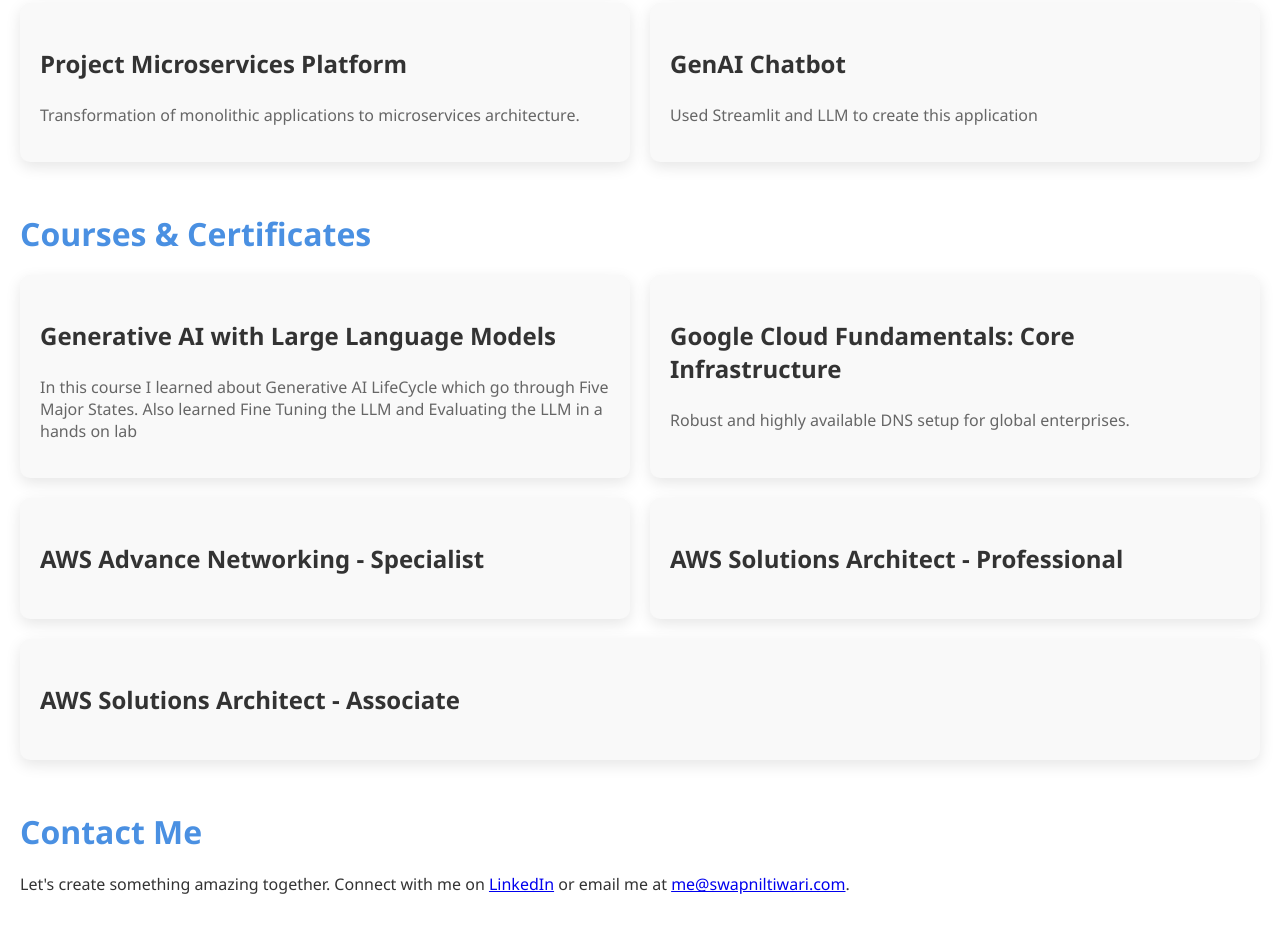
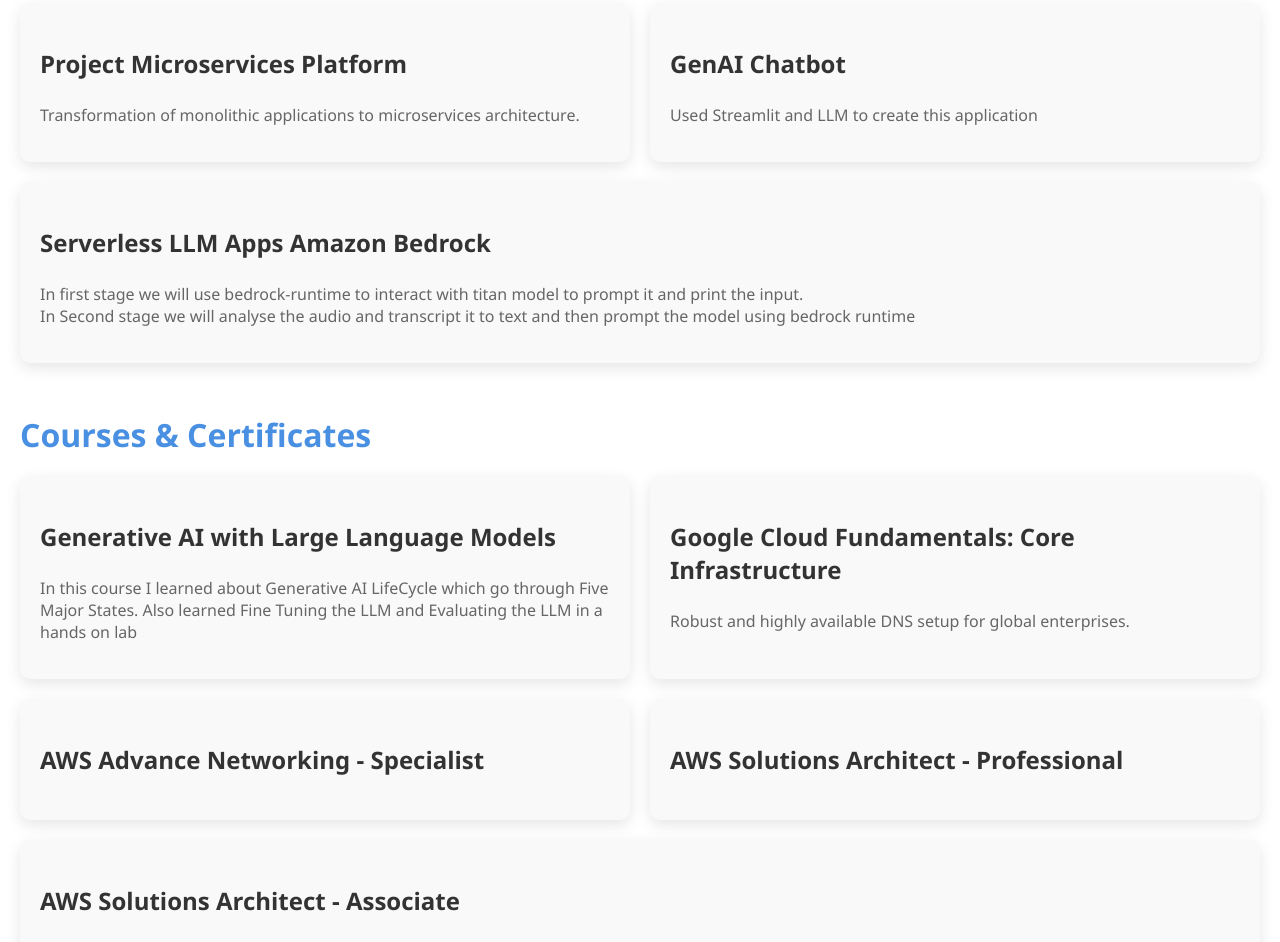
Before and after one commit to FilledVaccum/filledvaccum.github.io, a plain HTML site: page index.html in a window 1280 px wide. Shown: the part 1420-2362 px from the top of the page. Drawn offline with Linux system fonts and the light colour scheme.

Commit message:
Update index.html

```diff
--- a/index.html
+++ b/index.html
@@ -155,6 +155,13 @@
                     <h3>GenAI Chatbot</h3>
                     <p>Used Streamlit and LLM to create this application</p>
                 </div>
+                <div class="card">
+                    <h3>Serverless LLM Apps Amazon Bedrock</h3>
+                    <p>
+                        In first stage we will use bedrock-runtime to interact with titan model to prompt it and print the input.<br>
+                        In Second stage we will analyse the audio and transcript it to text and then prompt the model using bedrock runtime<br>
+                    </p>
+                </div>
             </div>
         </section>
 
@@ -170,7 +177,7 @@
                     <p>Robust and highly available DNS setup for global enterprises.</p>
                 </div>
                 <div class="card">
-                    <h3>AWS Advance Networking - Specialist </h3>
+                    <h3>AWS Advance Networking - Specialist</h3>
                     <p></p>
                 </div>
                 <div class="card">
```
